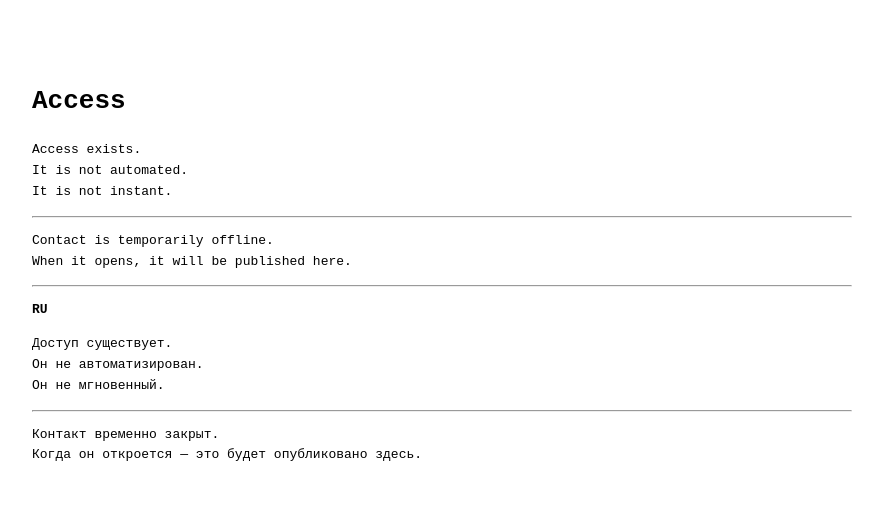
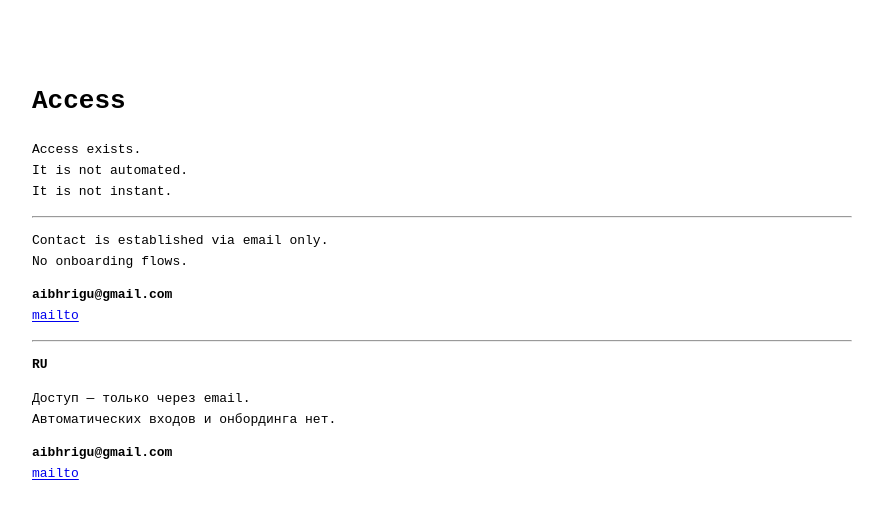
Before and after one commit to AiBhrigu/bhrigu-portal, a Next.js app: page /access in a window 1280 px wide. Shown: the top 516 px of the page, without its empty margins (32-915 px from the left). Built offline with nearby package versions, Linux system fonts and the light colour scheme.

Commit message:
portal: set canonical contact (email-only)

```diff
--- a/pages/access.js
+++ b/pages/access.js
@@ -1,4 +1,6 @@
 export default function Access() {
+  const email = "aibhrigu@gmail.com";
+
   return (
     <main style={{ padding: "4rem", fontFamily: "monospace", lineHeight: "1.6", maxWidth: "820px" }}>
       <h1>Access</h1>
@@ -12,24 +14,27 @@ export default function Access() {
       <hr />
 
       <p>
-        Contact is temporarily offline.<br />
-        When it opens, it will be published here.
+        Contact is established via email only.<br />
+        No onboarding flows.
+      </p>
+
+      <p>
+        <strong>{email}</strong><br />
+        <a href={`mailto:${email}`}>mailto</a>
       </p>
 
       <hr />
 
       <p><strong>RU</strong></p>
+
       <p>
-        Доступ существует.<br />
-        Он не автоматизирован.<br />
-        Он не мгновенный.
+        Доступ — только через email.<br />
+        Автоматических входов и онбординга нет.
       </p>
 
-      <hr />
-
       <p>
-        Контакт временно закрыт.<br />
-        Когда он откроется — это будет опубликовано здесь.
+        <strong>{email}</strong><br />
+        <a href={`mailto:${email}`}>mailto</a>
       </p>
     </main>
   );
```
